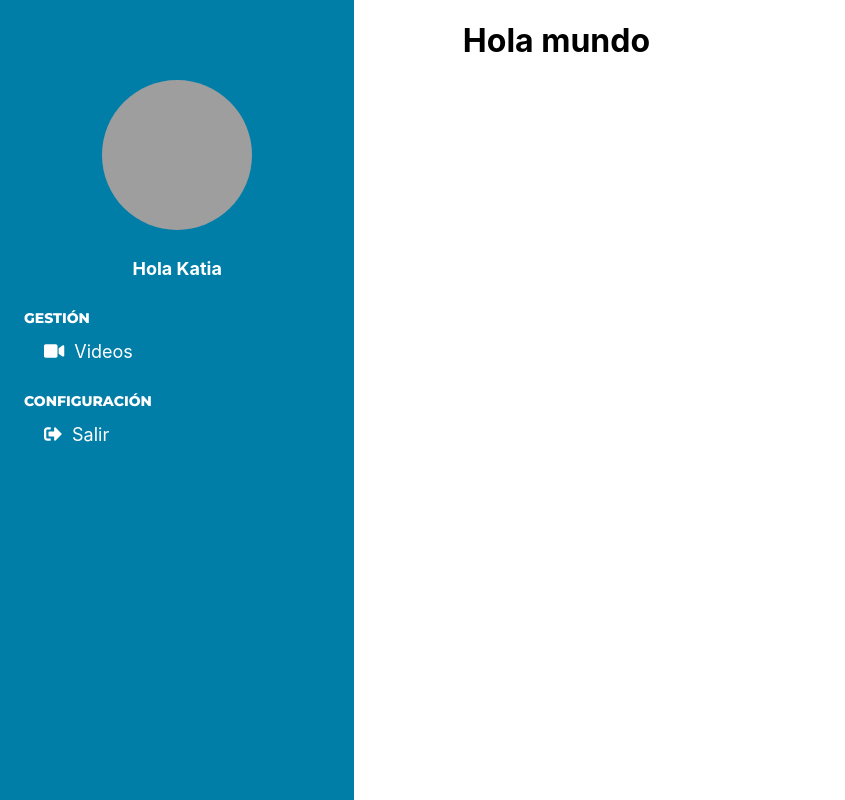
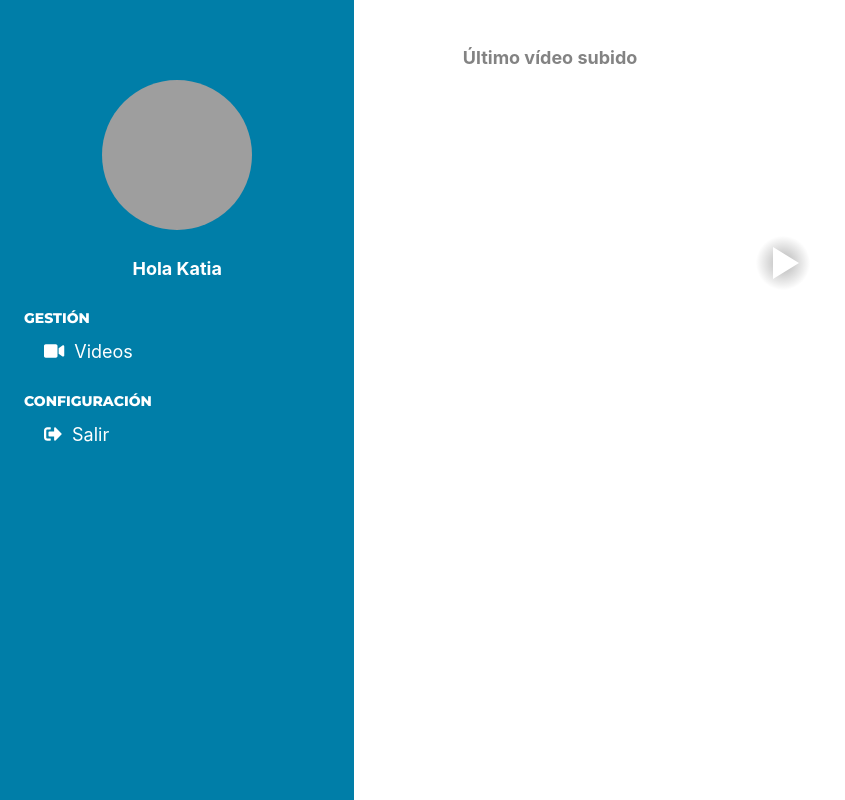
Before and after one commit to GerardCod/hl-admin, a React (Create React App) app: page /videos in a window 1280 px wide. Shown: the whole page, without its empty margins (0-845 px from the left). Built offline with nearby package versions, Linux system fonts and the light colour scheme; no server answers; grey boxes are pictures that could not be loaded.

Commit message:
[MODIFY] Adding video player

```diff
--- a/src/App.css
+++ b/src/App.css
@@ -4,6 +4,7 @@
   --input-background-color: #C8CFCC;
   --link-font-color: #707070;
   --sidenav-background-color: #007EA8;
+  --title-color: #838383;
 }
 
 .full-size {
@@ -110,6 +111,7 @@
   grid-column-start: 6;
   grid-column-end: 15;
   overflow-y: scroll;
+  padding-top: 2rem;
 }
 
 @media screen and (min-width: 1440px) {
@@ -165,3 +167,9 @@
 .Sidenav__SectionItem > span {
   margin-left: 10px;
 }
+
+.Title {
+  font-size: 18px;
+  color: var(--title-color);
+  font-weight: bold;
+}
--- a/src/pages/VideosPage.js
+++ b/src/pages/VideosPage.js
@@ -1,10 +1,18 @@
 import React from 'react';
+import ReactPlayer from 'react-player';
 import Admin from '../containers/Admin';
 
 const VideosPage = () => {
   return (
     <Admin>
-      <h1>Hola mundo</h1>
+      <div className="flex">
+        <h2 className="Title">Último vídeo subido</h2>
+      </div>
+      <ReactPlayer
+        url="https://youtu.be/aqz-KE-bpKQ"
+        controls
+        light
+      />
     </Admin>
   );
 }
```
